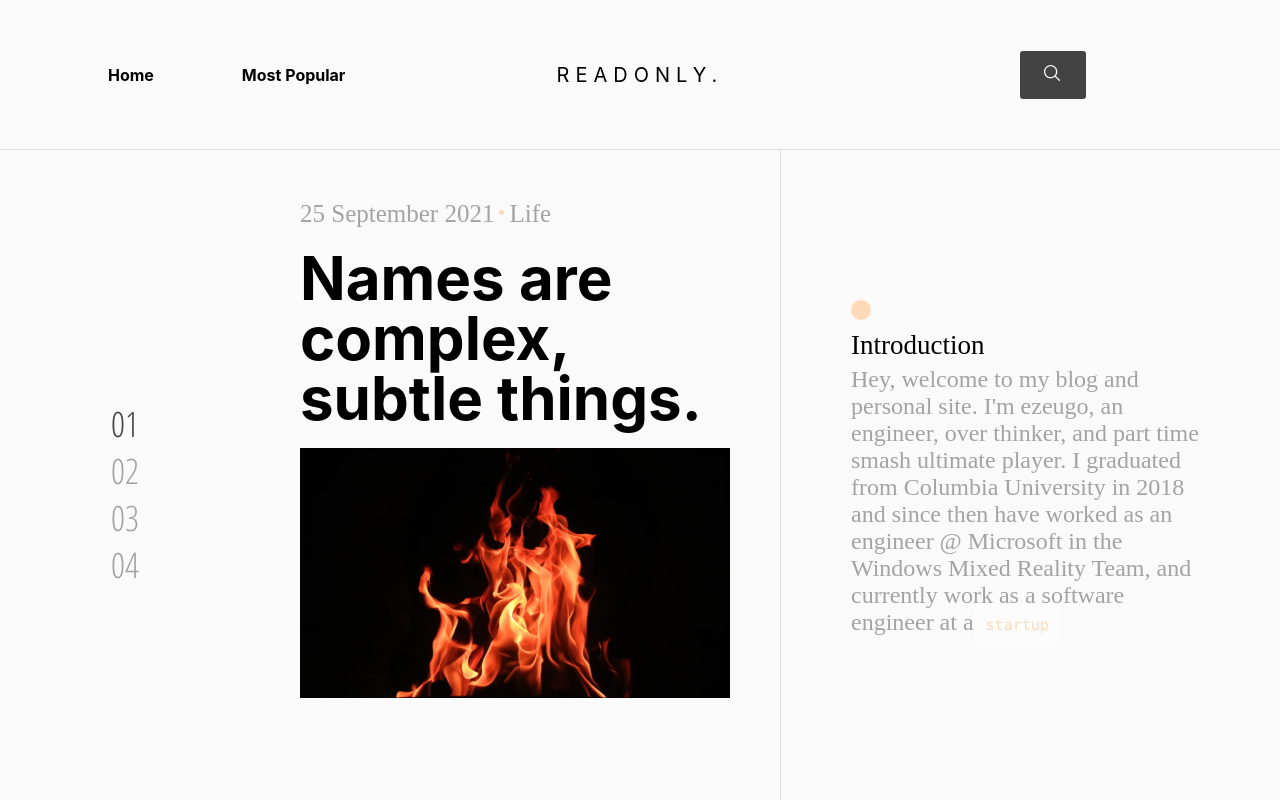
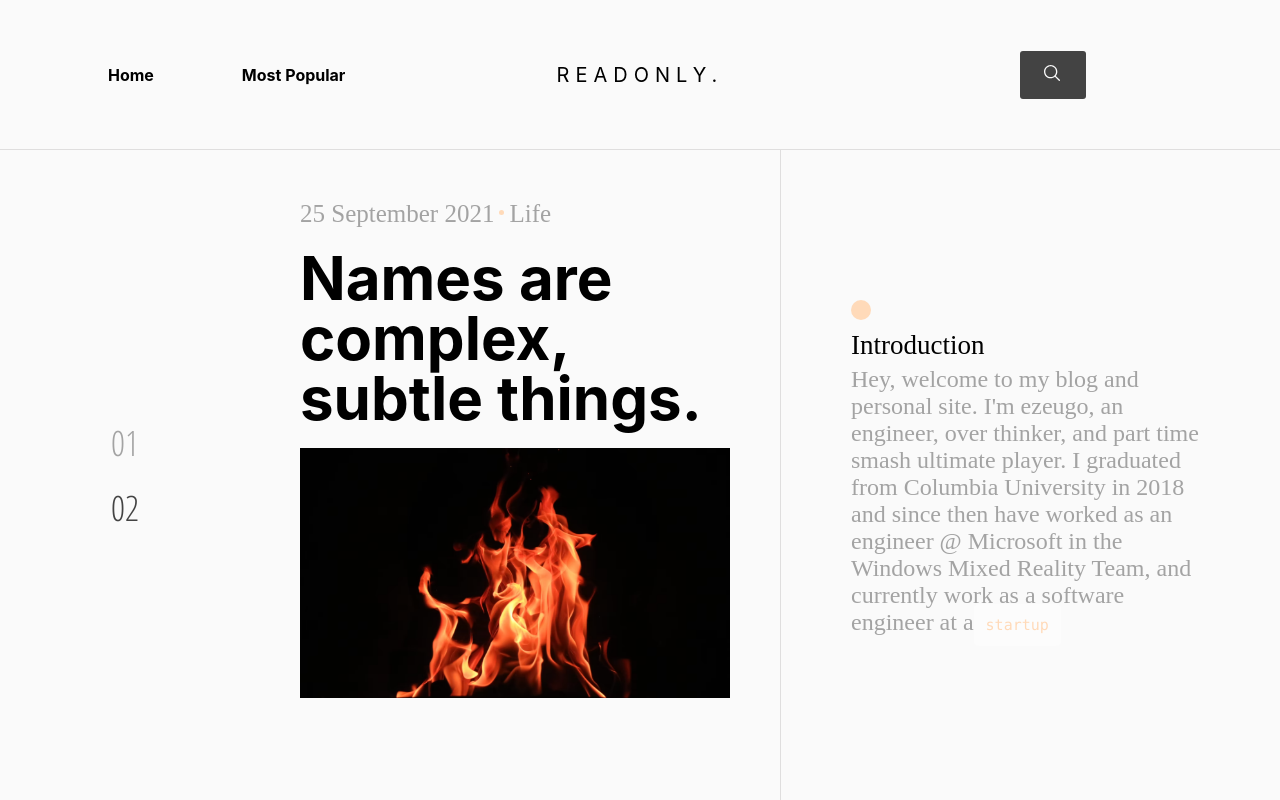
Before and after one commit to anukem/ezeugo.dev, a Next.js app: page / in a window 1280 px wide. Built offline with nearby package versions, Linux system fonts and the light colour scheme; a web font is replaced by a local one.

Commit message:
parameterize page number

```diff
--- a/pages/index.tsx
+++ b/pages/index.tsx
@@ -14,17 +14,22 @@ export async function getStaticProps() {
   };
 }
 
-export default function Home({ allPostsData }) {
+interface PostData {
+  date: string;
+  id: string;
+  title: string;
+  image?: string;
+}
+
+export default function Home({ allPostsData }: { allPostsData: PostData[] }) {
   const [selectedPost, setSelectedPost] = useState(1);
 
-  const pageNumbers = [...Array(4).keys()]
-    .map((i) => i + 1)
-    .map((i) => {
+  const pageNumbers = allPostsData.map((postData, i) => {
     return (
       <PageNumber
         onClick={() => setSelectedPost(i)}
-          key={i + "_page"}
-          n={i}
+        key={i + 1 + "_page"}
+        n={i + 1}
         isSelected={selectedPost === i}
       />
     );
```
Lines whose indentation alone changed are shown as unchanged.
